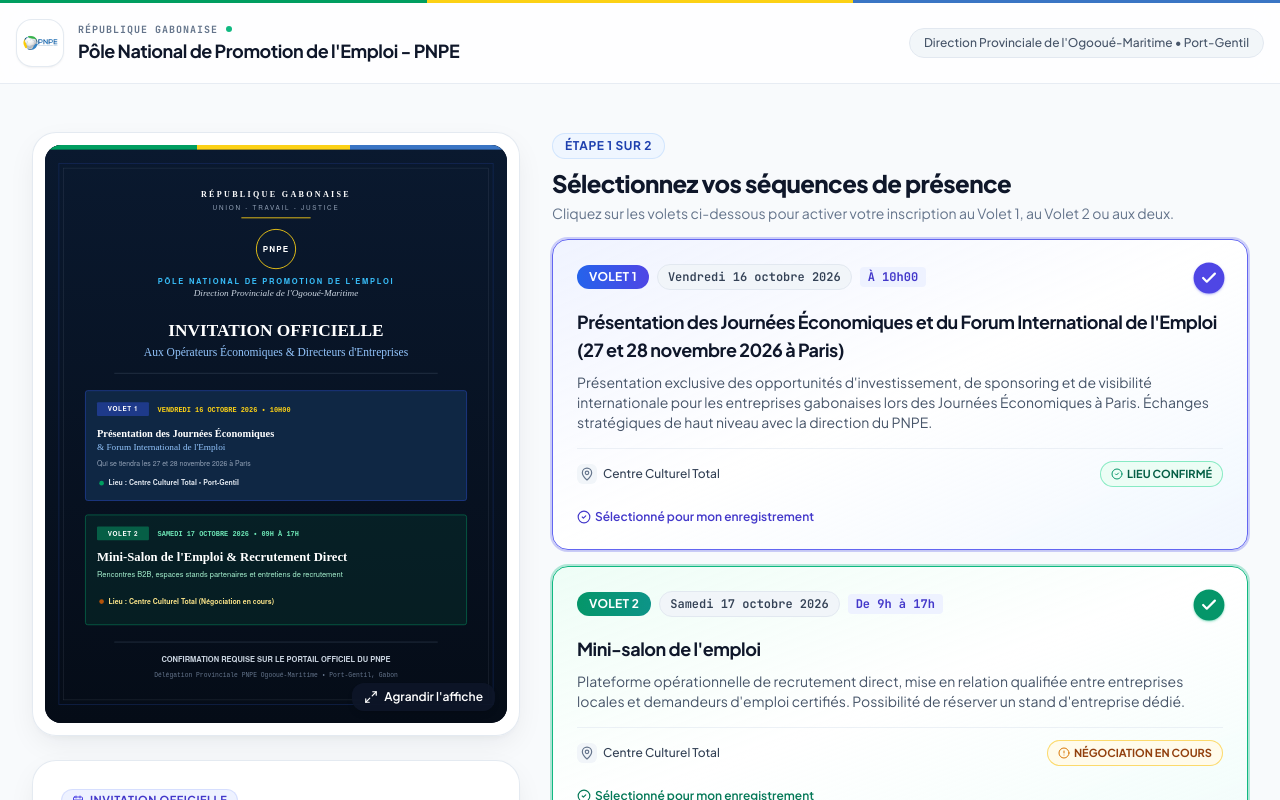
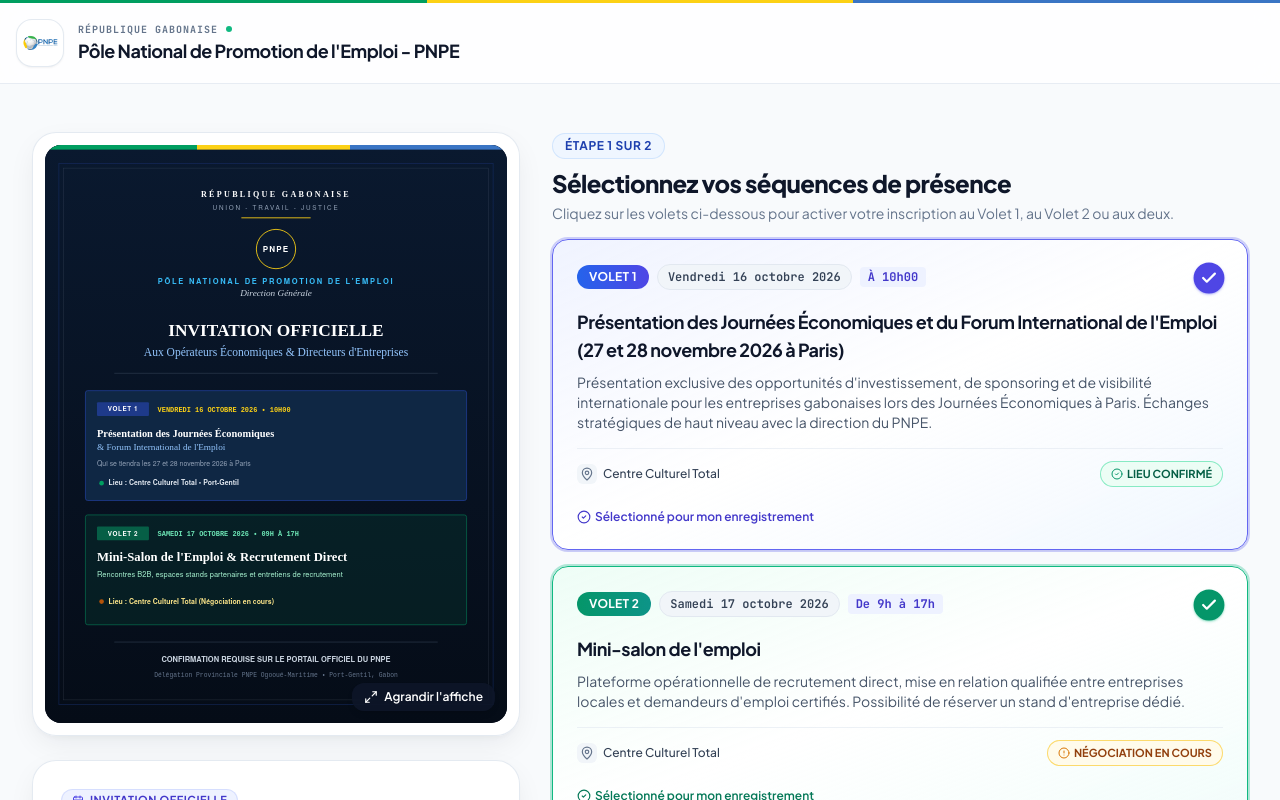
Before and after one commit to Phlmlin/pnpe-invitation, a Next.js app: page /invite/ogooue-maritime-2026 in a window 1280 px wide. Shown: the top 800 px of the page. Built offline with nearby package versions, Linux system fonts and the light colour scheme; no server answers; the database is empty.

Commit message:
Suppression de la mention Direction Provinciale et epuration de l en-tete

```diff
--- a/app/admin/login/page.tsx
+++ b/app/admin/login/page.tsx
@@ -31,7 +31,6 @@
     <div className="flex-1 flex flex-col justify-between bg-slate-50 relative overflow-hidden">
       <OfficialHeader
         organization="PÔLE NATIONAL DE PROMOTION DE L'EMPLOI (PNPE)"
-        subtitle="Espace Sécurisé d'Administration & Gestion des Invitations"
       />
 
       <div className="max-w-md mx-auto px-4 py-12 sm:py-16 w-full">
--- a/app/invite/[slug]/page.tsx
+++ b/app/invite/[slug]/page.tsx
@@ -167,7 +167,6 @@
     <div className="flex-1 flex flex-col bg-slate-50 relative">
       <OfficialHeader
         organization={invitation.organization}
-        subtitle="Direction Provinciale de l'Ogooué-Maritime • Port-Gentil"
       />
 
       {confirmedRSVP ? (
--- a/components/OfficialHeader.tsx
+++ b/components/OfficialHeader.tsx
@@ -7,7 +7,7 @@
 
 export default function OfficialHeader({
   organization = "PÔLE NATIONAL DE PROMOTION DE L'EMPLOI (PNPE)",
-  subtitle = "Direction Provinciale de l'Ogooué-Maritime • Port-Gentil"
+  subtitle
 }: OfficialHeaderProps) {
   return (
     <header className="border-b border-slate-200/80 bg-white/80 backdrop-blur-md">
@@ -34,9 +34,11 @@
           </div>
         </div>
 
-        <div className="text-xs text-slate-600 font-medium bg-slate-100/90 px-3.5 py-1.5 rounded-full border border-slate-200 shadow-2xs">
-          {subtitle}
-        </div>
+        {subtitle && (
+          <div className="text-xs text-slate-600 font-medium bg-slate-100/90 px-3.5 py-1.5 rounded-full border border-slate-200 shadow-2xs">
+            {subtitle}
+          </div>
+        )}
       </div>
     </header>
   );
--- a/lib/seedData.ts
+++ b/lib/seedData.ts
@@ -38,7 +38,7 @@
   <text x="400" y="186" text-anchor="middle" fill="#FFFFFF" font-family="'Helvetica Neue', sans-serif" font-size="14" font-weight="800" letter-spacing="2">PNPE</text>
 
   <text x="400" y="240" text-anchor="middle" fill="#38BDF8" font-family="'Helvetica Neue', sans-serif" font-size="13" font-weight="600" letter-spacing="3">PÔLE NATIONAL DE PROMOTION DE L'EMPLOI</text>
-  <text x="400" y="262" text-anchor="middle" fill="#CBD5E1" font-family="'Times New Roman', serif" font-style="italic" font-size="16">Direction Provinciale de l'Ogooué-Maritime</text>
+  <text x="400" y="262" text-anchor="middle" fill="#CBD5E1" font-family="'Times New Roman', serif" font-style="italic" font-size="16">Direction Générale</text>
 
   <!-- Titre Principal de l'Affiche -->
   <text x="400" y="330" text-anchor="middle" fill="#FFFFFF" font-family="'Times New Roman', serif" font-size="30" font-weight="bold">INVITATION OFFICIELLE</text>
```
